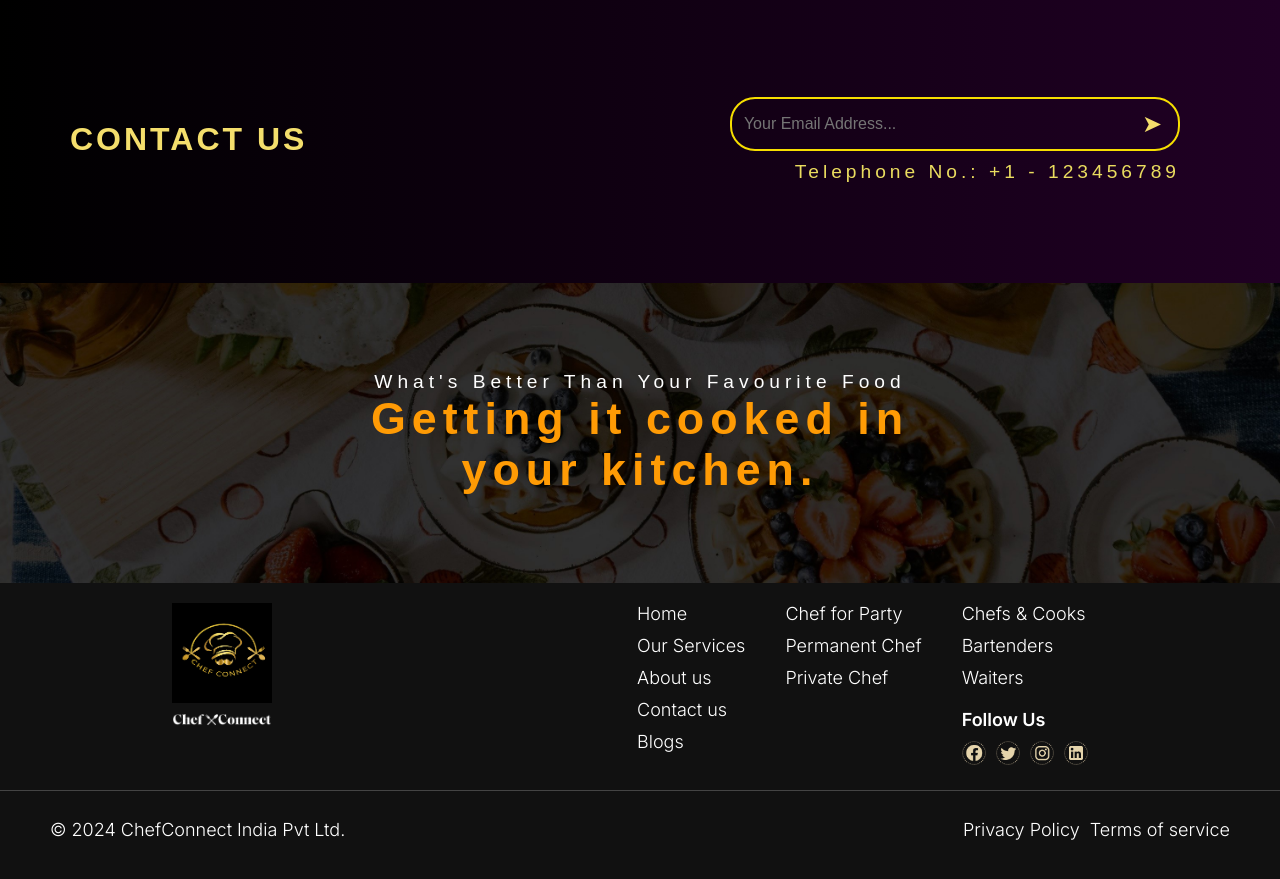
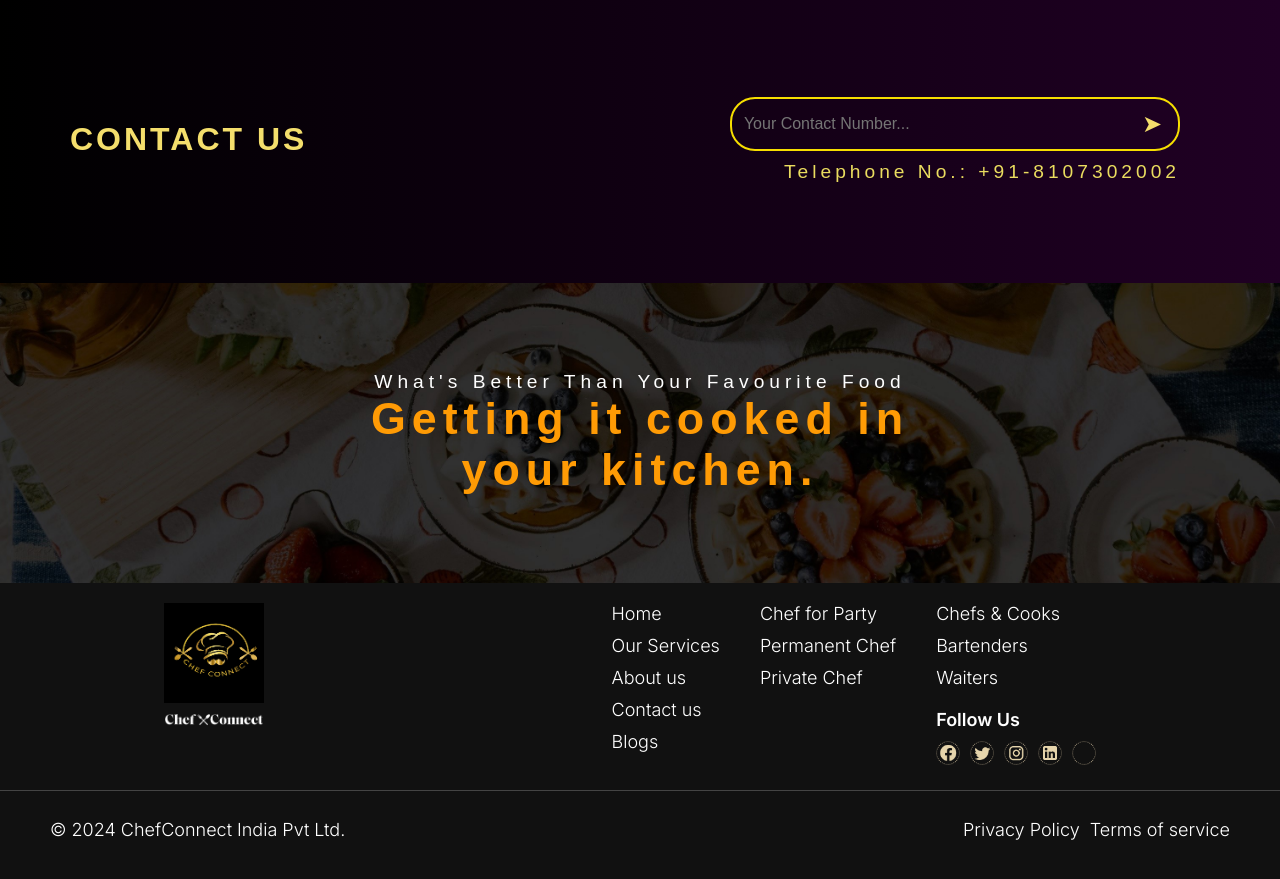
Before and after one commit to Team-Dev-Chef-Connect/Chef-Connect-Web, a React (Create React App) app in the folder frontend/: page / in a window 1280 px wide. Shown: the part 1853-2732 px from the top of the page. Built offline with nearby package versions, Linux system fonts and the light colour scheme.

Commit message:
added youtube

```diff
--- a/frontend/src/components/Contact.js
+++ b/frontend/src/components/Contact.js
@@ -9,11 +9,11 @@ const Contact = () => {
       </div>
       <div className="contact-input-container">
         <div className="contact-form">
-          <input type="email" placeholder="Your Email Address..." className="email-input" />
+          <input type="email" placeholder="Your Contact Number..." className="email-input" />
           <button className="submit-button">➤</button>
         </div>
         <div className="contact-phone">
-          Telephone No.: +1 - 123456789
+          Telephone No.: +91-8107302002
         </div>
       </div>
     </div>
--- a/frontend/src/components/Footer.js
+++ b/frontend/src/components/Footer.js
@@ -6,6 +6,7 @@ import facebook from '../assests/facebook.png';
 import instagram from '../assests/instagram.png';
 import twitter from '../assests/twitter.png';
 import linkedin from '../assests/linkedin.png';
+import youtube from '../assests/youtube.png';
 const Footer = () => {
   return (
     <footer className="footer">
@@ -45,6 +46,9 @@ const Footer = () => {
               <a href="https://www.linkedin.com" target="_blank" rel="noopener noreferrer">
                 <img src={linkedin} alt="LinkedIn" className="social-icon"/>
               </a>
+              <a href="https://www.youtube.com" target="_blank" rel="noopener noreferrer">
+                <img src={youtube} alt="Youtube" className="social-icon"/>
+              </a>
             </div>
           </ul>
         </div>
```
Also changed, not shown: frontend/src/assests/youtube.png (added).
